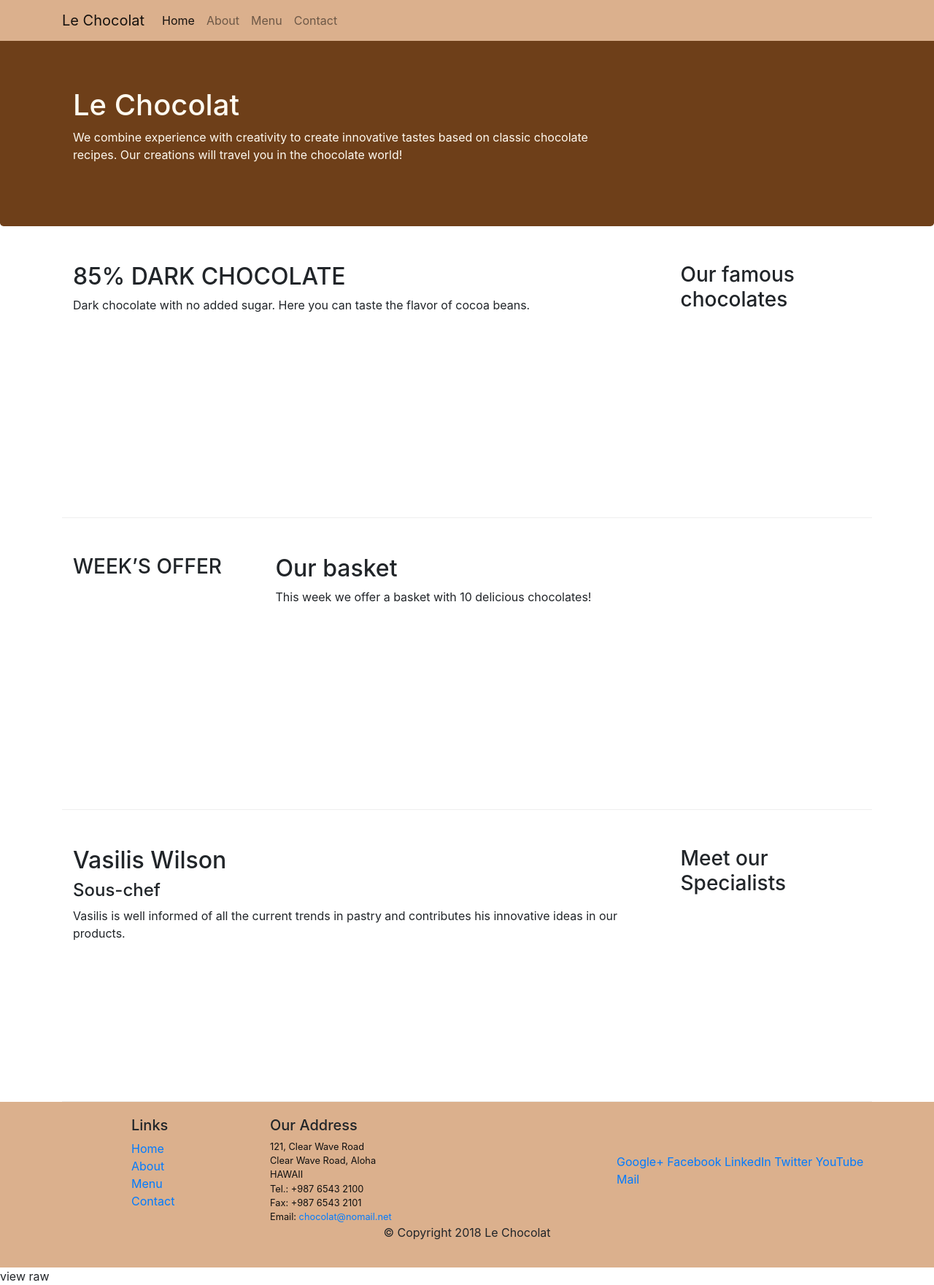
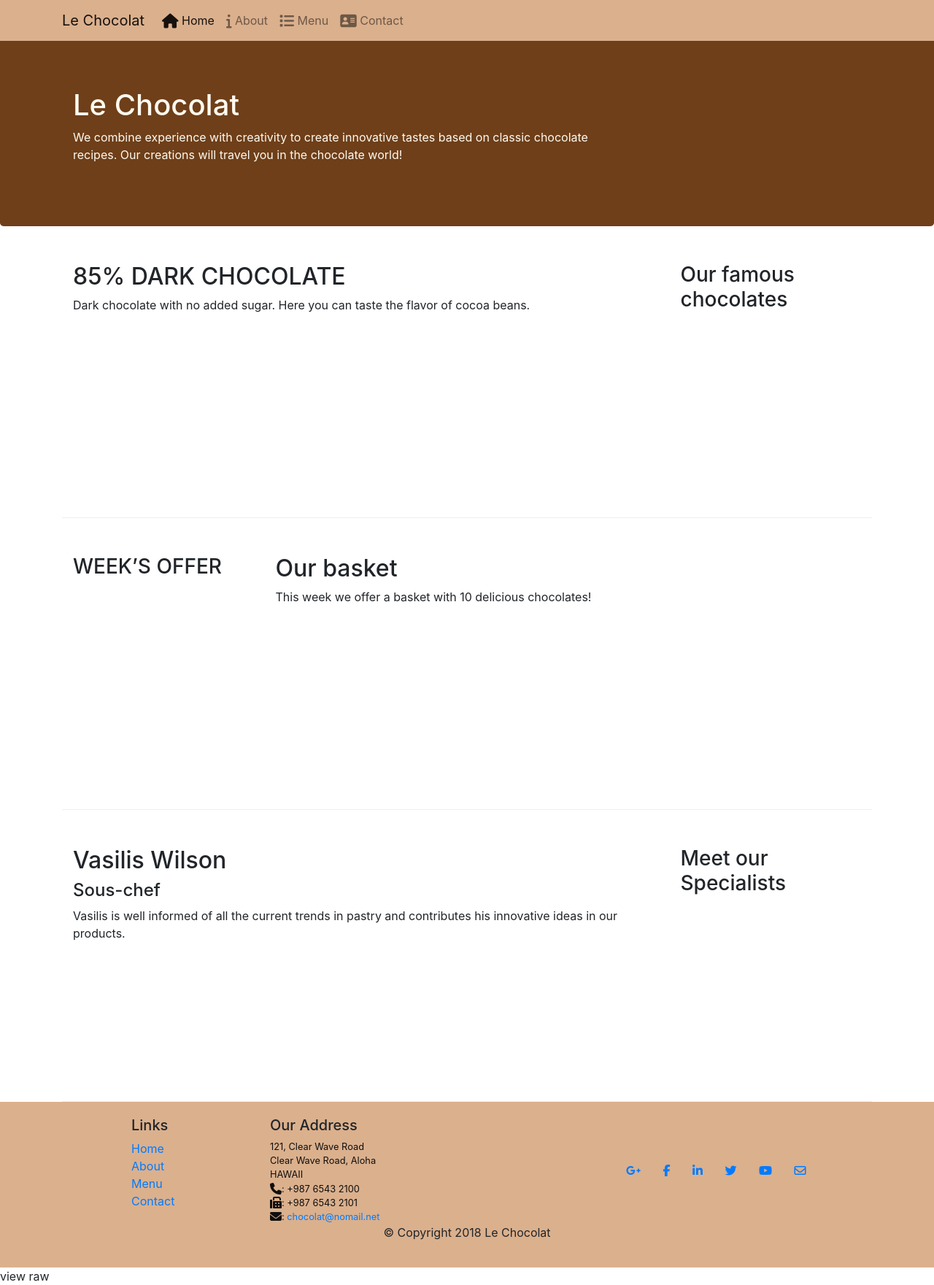
Before and after one commit to Vasilikidv/leChocolat, a website: page index.html in a window 1280 px wide. Shown: the whole page at 73% size. Drawn offline with nearby package versions, Linux system fonts and the light colour scheme.

Commit message:
Icon Fonts

```diff
--- a/index.html
+++ b/index.html
@@ -9,6 +9,7 @@
     <!-- Bootstrap CSS -->
     <link rel="stylesheet" href="node_modules/bootstrap/dist/css/bootstrap.min.css">
     <link rel="stylesheet" href="css/styles.css">
+    <link rel="stylesheet" href="node_modules/font-awesome/css/font-awesome.min.css">
 </head>
 
 <body>
@@ -20,10 +21,18 @@
             </button>
             <div class="collapse navbar-collapse" id="Navbar">
                 <ul class="navbar-nav">
-                    <li class="nav-item active"><a class="nav-link" href="#"> Home</a></li>
-                    <li class="nav-item"><a class="nav-link" href="./aboutus.html">About</a></li>
-                    <li class="nav-item"><a class="nav-link" href="#">Menu</a></li>
-                    <li class="nav-item"><a class="nav-link" href="#">Contact</a></li>
+                    <li class="nav-item active">
+                        <a class="nav-link" href="#"><span class="fa fa-home fa-lg"></span> Home</a>
+                    </li>
+                    <li class="nav-item">
+                        <a class="nav-link" href="./aboutus.html"><span class="fa fa-info fa-lg"></span> About</a>
+                    </li>
+                    <li class="nav-item">
+                        <a class="nav-link" href="#"><span class="fa fa-list fa-lg"></span> Menu</a>
+                    </li>
+                    <li class="nav-item">
+                        <a class="nav-link" href="#"><span class="fa fa-address-card fa-lg"></span> Contact</a>
+                    </li>
                 </ul>
             </div>
         </div>
@@ -96,19 +105,26 @@
                         121, Clear Wave Road<br>
                         Clear Wave Road, Aloha<br>
                         HAWAII<br>
-                        Tel.: +987 6543 2100<br>
-                        Fax: +987 6543 2101<br>
-                        Email: <a href="mailto:chocolat@nomail.net">chocolat@nomail.net</a>
+                        <i class="fa fa-phone fa-lg"></i>: +987 6543 2100 <br>
+<i class="fa fa-fax fa-lg"></i>: +987 6543 2101 <br>
+<i class="fa fa-envelope fa-lg"></i>:
+<a href="mailto: chocolat@nomail.net"> chocolat@nomail.net </a>
                     </address>
                 </div>
                 <div class="col col-sm-4 align-self-center">
                     <div class="text-align:center">
-                        <a href="http://google.com/+">Google+</a>
-                        <a href="http://www.facebook.com/profile.php?id=">Facebook</a>
-                        <a href="http://www.linkedin.com/in/">LinkedIn</a>
-                        <a href="http://twitter.com/">Twitter</a>
-                        <a href="http://youtube.com/">YouTube</a>
-                        <a href="mailto:">Mail</a>
+                        <a class="btn btn-social-icon btn-google-plus" href ="http://google.com/+">
+                                <i class="fa fa-google-plus"></i></a>
+                            <a class="btn btn-social-icon btn-facebook" href="http://www.facebook.com/profile.php?id=">
+                                <i class="fa fa-facebook"></i></a>
+                            <a class="btn btn-social-icon btn-linkedin" href="http://www.linkedin.com/in/">
+                                <i class="fa fa-linkedin"></i></a>
+                            <a class="btn btn-social-icon btn-twitter" href="http://twitter.com/">
+                                <i class="fa fa-twitter"></i></a>
+                            <a class="btn btn-social-icon btn-youtube" href="http://youtube.com/">
+                                <i class="fa fa-youtube"></i></a>
+                            <a class="btn btn-social-icon" href="mailto:">
+                                <i class="fa fa-envelope-o"></i></a>
                     </div>
                 </div>
             </div>
```
